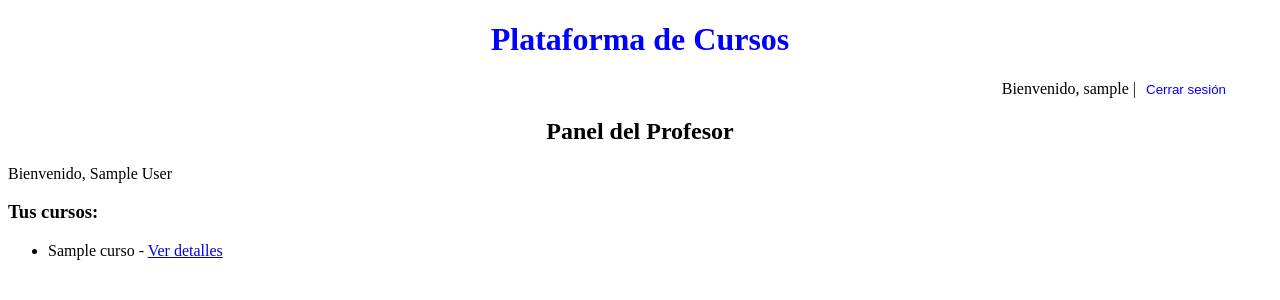
After one commit to Riivaldo/PlataformaCursosBreves, a Django app: page /dashboard/ in a window 1280 px wide. The commit adds this page. Shown: the top 300 px of the page. Run offline with Django 5.2, Linux system fonts and the light colour scheme; a user stored in the database is signed in; tables that the repository leaves empty hold one stand-in row (values such as "Sample post").

Commit message:
Funciones adaptadas a la rama principal

```diff
--- a/PlataformaDeCursos/PlataformaDeCursos/settings.py
+++ b/PlataformaDeCursos/PlataformaDeCursos/settings.py
@@ -125,4 +125,4 @@ DEFAULT_AUTO_FIELD = 'django.db.models.BigAutoField'
 # REDIRECCION AL CERRAR SESION
 LOGOUT_REDIRECT_URL = '/accounts/login/'
 # REDIRECCION AL INICIAR SESION
-LOGIN_REDIRECT_URL = '/'
+LOGIN_REDIRECT_URL = '/redireccion/'
--- a/PlataformaDeCursos/cursos/models.py
+++ b/PlataformaDeCursos/cursos/models.py
@@ -6,6 +6,7 @@ from django.contrib.auth.models import User
 from django.db import models
 
 class Profesor(models.Model):
+    user = models.OneToOneField(User, on_delete=models.CASCADE) #Relacion de usuario para que el maestro tenga una sesion igual al estudiante
     nombre = models.CharField(max_length=100)
     email = models.EmailField(unique=True)
     especialidad = models.CharField(max_length=100)
@@ -24,7 +25,7 @@ class Curso(models.Model):
         return self.titulo
 
 class Inscripcion(models.Model):
-    user = models.ForeignKey(User, on_delete=models.CASCADE, null=True, blank=True)  # Permite nulos de manera temporal para trabajar de manera mas rapida
+    user = models.ForeignKey(User, on_delete=models.CASCADE, null=True, blank=True)
     nombre_estudiante = models.CharField(max_length=100)
     email_estudiante = models.EmailField()
     fecha_inscripcion = models.DateField(auto_now_add=True)
@@ -51,6 +52,7 @@ class Progreso(models.Model):
 
     def __str__(self):
         return f"{self.inscripcion.nombre_estudiante} - {self.recurso.titulo}"
+
  # Modelo para el material extra de los cursos
 class MaterialExtra(models.Model):
     usuario = models.ForeignKey(User, on_delete=models.CASCADE)
--- /dev/null
+++ b/PlataformaDeCursos/cursos/templates/cursos/dashboard_profesor.html
@@ -0,0 +1,19 @@
+{% extends 'cursos/base.html' %}
+
+{% block content %}
+<h2 style="text-align:center">Panel del Profesor</h2>
+
+<p>Bienvenido, {{ user.get_full_name|default:user.username }}</p>
+
+<h3>Tus cursos:</h3>
+<ul>
+    {% for curso in cursos %}
+        <li>
+            {{ curso.titulo }} -
+            <a href="{% url 'subir_material_extra' curso.id %}">Ver detalles</a>
+        </li>
+    {% empty %}
+        <li>No tienes cursos asignados.</li>
+    {% endfor %}
+</ul>
+{% endblock %}
--- a/PlataformaDeCursos/cursos/templates/cursos/inscribirse_curso.html
+++ b/PlataformaDeCursos/cursos/templates/cursos/inscribirse_curso.html
@@ -1,7 +1,6 @@
 
 {% extends 'cursos/base.html' %}
 {% comment %} PLANTILLA PARA LA INSCRIPCIÓN A UN CURSO {% endcomment %}
-
 
 {% block content %}
 <h2>Inscribirse al curso: {{ curso.titulo }}</h2>
--- a/PlataformaDeCursos/cursos/templates/cursos/progreso_estudiante.html
+++ b/PlataformaDeCursos/cursos/templates/cursos/progreso_estudiante.html
@@ -1,4 +1,6 @@
 {% extends 'cursos/base.html' %}
+
+{% comment %} # Vista para el progreso del estudiante (en las materias inscritas) {% endcomment %}
 
 {% block content %}
 <h2>Mi progreso en los cursos</h2>
@@ -9,7 +11,6 @@
             <h3>{{ datos.curso.titulo }}</h3>
             <p><strong>Progreso:</strong> {{ datos.porcentaje }}%</p>
             <p><strong>Recursos completados:</strong> {{ datos.completados }} de {{ datos.total }}</p>
-
             <ul>
                 {% for recurso in datos.recursos %}
                     <li>
--- a/PlataformaDeCursos/cursos/templates/cursos/subir_material_extra.html
+++ b/PlataformaDeCursos/cursos/templates/cursos/subir_material_extra.html
@@ -1,6 +1,6 @@
 {% extends 'cursos/base.html' %}
 
-{% comment %} # muesra eL detalle de los cursos como las fechas de inicio, fin, ademas de los usuarios inscritos a dicho curso {% endcomment %}
+{% comment %} # muesra el detalle de los cursos como las fechas de inicio, fin, ademas de los usuarios inscritos a dicho curso {% endcomment %}
 
 {% block content %}
 <h2>Subir Material Extra para el Curso: {{ curso.titulo }}</h2>
--- a/PlataformaDeCursos/cursos/templates/cursos/ver_recurso.html
+++ b/PlataformaDeCursos/cursos/templates/cursos/ver_recurso.html
@@ -1,5 +1,5 @@
 {% extends 'cursos/base.html' %}
-
+{% comment %} # Muesta los detalles del recurso de la materia, para ser completadas por el estudiante y marcadas{% endcomment %}
 {% block content %}
   <h2>{{ recurso.titulo }}</h2>
   <p>{{ recurso.descripcion }}</p>
--- a/PlataformaDeCursos/cursos/urls.py
+++ b/PlataformaDeCursos/cursos/urls.py
@@ -1,4 +1,5 @@
 from django.urls import path
+from cursos.views import login_redirect
 from . import views
 
 urlpatterns = [
@@ -19,4 +20,8 @@ urlpatterns = [
     path('recurso/<int:recurso_id>/', views.ver_recurso, name='ver_recurso'),
     # vista para ver el recurso "completar"
     path('recurso/<int:recurso_id>/completar/', views.marcar_completado, name='marcar_completado'),
+    # vista para ver el maestro"
+    path('dashboard/', views.dashboard, name='dashboard'),
+    # vista para la redireccion entre estudiante y maestro"
+    path('redireccion/', login_redirect, name='login_redirect'),
 ]
--- a/PlataformaDeCursos/cursos/views.py
+++ b/PlataformaDeCursos/cursos/views.py
@@ -1,16 +1,31 @@
 from django.shortcuts import render, redirect, get_object_or_404
-from .models import Curso, Inscripcion, Recurso, Progreso
+from .models import Curso, Inscripcion, MaterialExtra, Recurso, Progreso
+from .forms import InscripcionForm, RegistroUsuarioForm, MaterialExtraForm
 from .forms import InscripcionForm, RegistroUsuarioForm
 from django.http import HttpResponseForbidden
 from datetime import date
-from .models import Curso , Inscripcion, MaterialExtra
-from .forms import InscripcionForm, MaterialExtraForm
 from django.shortcuts import render, get_object_or_404
-from .models import Curso
 from django.contrib.auth.decorators import login_required
 from django.contrib.auth import login
 
 # Create your views here.
+# Verifica si el usuario tiene asociado un profesor para inicio de Sesion y redirecciones
+@login_required
+def login_redirect(request):
+    if hasattr(request.user, 'profesor'):
+        return redirect('dashboard')
+    else:
+        return redirect('lista_cursos')
+
+@login_required
+def dashboard(request):
+    if hasattr(request.user, 'profesor'):
+        profesor = request.user.profesor
+        cursos = Curso.objects.filter(profesor=profesor)
+        return render(request, 'cursos/dashboard_profesor.html', {'cursos': cursos})
+    else:
+        return redirect('cursos/cursos.html')
+
 # Lista de los cursos en la pagina principal
 def lista_cursos(request):
     cursos = Curso.objects.all()
@@ -19,13 +34,18 @@ def lista_cursos(request):
 
 # muesta a detalles las fehas de inicio y fin como tambien los usuarios inscritos en cada curso
 
+@login_required
 def detalle_curso(request, curso_id):
     curso = get_object_or_404(Curso, id=curso_id)
     inscripciones = Inscripcion.objects.filter(curso=curso)
+    es_profesor = hasattr(request.user, 'profesor')  # <-- NUEVA LÍNEA
+
     return render(request, 'cursos/detalle_Cursos.html', {
         'curso': curso,
-        'inscripciones': inscripciones
+        'inscripciones': inscripciones,
+        'es_profesor': es_profesor
     })
+
 # PRIMER FUNCIONALIDAD IMPLEMENTADA
 # Inscripción de un usuario a un curso
 # requiriendo el login del usuario
@@ -59,7 +79,11 @@ def inscribirse_curso(request, curso_id):
         'curso': curso,
         'form': form
     })
-#subir material extra a un curso
+
+# SEGUNDA FUNCIONALIDAD IMPLEMENTADA
+# SUBIR UN MATERIAL EXTRA
+# requiriendo el loggin solo del maestro encargado de la materia
+
 @login_required
 def subir_material_extra(request, curso_id):
     if request.method == 'POST':
@@ -69,7 +93,7 @@ def subir_material_extra(request, curso_id):
             material_extra.usuario = request.user
             material_extra.curso_id = curso_id
             material_extra.save()
-            return redirect('detalle_curso', pk=curso_id)
+            return redirect('detalle_curso', curso_id=curso_id)
     else:
         form = MaterialExtraForm()
 
@@ -78,7 +102,7 @@ def subir_material_extra(request, curso_id):
     return render(request, 'cursos/subir_material_extra.html', {'form': form, 'curso': curso})
 
 
-#  VISTA PARA QUE CUALQUIER USUARIO SE PUEDA INSCRIBIR A UN CURSO
+#  VISTA PARA QUE CUALQUIER USUARIO SE PUEDA INSCRIBIR A UN CURSO (evitar al maestro)
 def registro_usuario(request):
     if request.method == "POST":
         form = RegistroUsuarioForm(request.POST)
@@ -93,41 +117,32 @@ def registro_usuario(request):
 
 # TERCERA FUNCIONALIDAD IMPLEMENTADA
 # progreso del estudiante.
+# permite al estudiante completar recursos de materias inscritas y verlos en tiempo real
 @login_required
 def progreso_estudiante(request):
     usuario = request.user
     inscripciones = Inscripcion.objects.filter(user=usuario)
 
+    progresos = Progreso.objects.filter(inscripcion__in=inscripciones).select_related('recurso', 'inscripcion', 'inscripcion__curso')
+
     progreso_por_curso = {}
-
     for inscripcion in inscripciones:
-        curso = inscripcion.curso
-        recursos = Recurso.objects.filter(curso=curso)
+        recursos = Recurso.objects.filter(curso=inscripcion.curso)
+        completados = progresos.filter(inscripcion=inscripcion, completado=True).count()
         total = recursos.count()
-
-        progresos = Progreso.objects.filter(
-            inscripcion=inscripcion,
-            completado=True
-        )
-        completados_ids = set(progresos.values_list('recurso_id', flat=True))
-        completados_count = len(completados_ids)
-
-        #calcula el porcentaje del progreso
-        porcentaje = (completados_count / total * 100) if total > 0 else 0
-        progreso_por_curso[curso.id] = {
-            'curso': curso,
+        porcentaje = (completados / total * 100) if total > 0 else 0
+        progreso_por_curso[inscripcion.curso] = {
             'porcentaje': round(porcentaje, 2),
             'total': total,
-            'completados': completados_count,
-            'recursos': recursos,
-            'completados_ids': completados_ids
+            'completados': completados,
+            'recursos': recursos
         }
+
     return render(request, 'cursos/progreso_estudiante.html', {
         'progreso_por_curso': progreso_por_curso
     })
 
-
-# Ver un recurso
+# Ver un recurso ya creado
 @login_required
 def ver_recurso(request, recurso_id):
     recurso = get_object_or_404(Recurso, id=recurso_id)
```
Also changed, not shown: PlataformaDeCursos/cursos/templates/cursos/detalle_Cursos.html (+10 -11 lines), PlataformaDeCursos/cursos/forms.py (line endings or trailing spaces), PlataformaDeCursos/cursos/migrations/0001_initial.py, PlataformaDeCursos/cursos/migrations/0002_inscripcion_user.py (deleted), PlataformaDeCursos/cursos/migrations/0003_materialextra.py (deleted), PlataformaDeCursos/materiales_extra/share-poster_6.png (deleted), PlataformaDeCursos/materiales_extra/share-poster_6_1hMa5Lx.png (deleted), PlataformaDeCursos/materiales_extra/share-poster_6_MH5NyDI.png (deleted), PlataformaDeCursos/materiales_extra/share-poster_6_RxB86KC.png (deleted), PlataformaDeCursos/materiales_extra/share-poster_6_npAK20P.png (deleted), PlataformaDeCursos/materiales_extra/share-poster_6_qvO8DWM.png (deleted).
